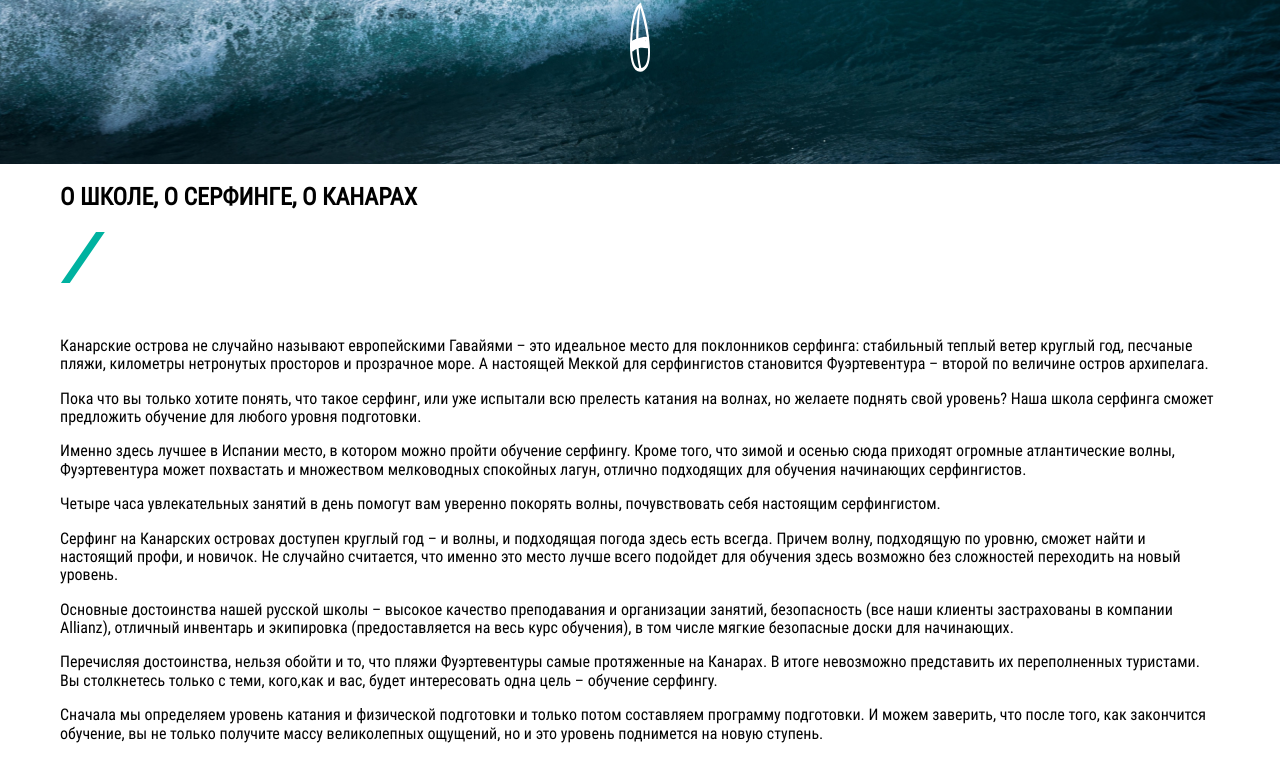
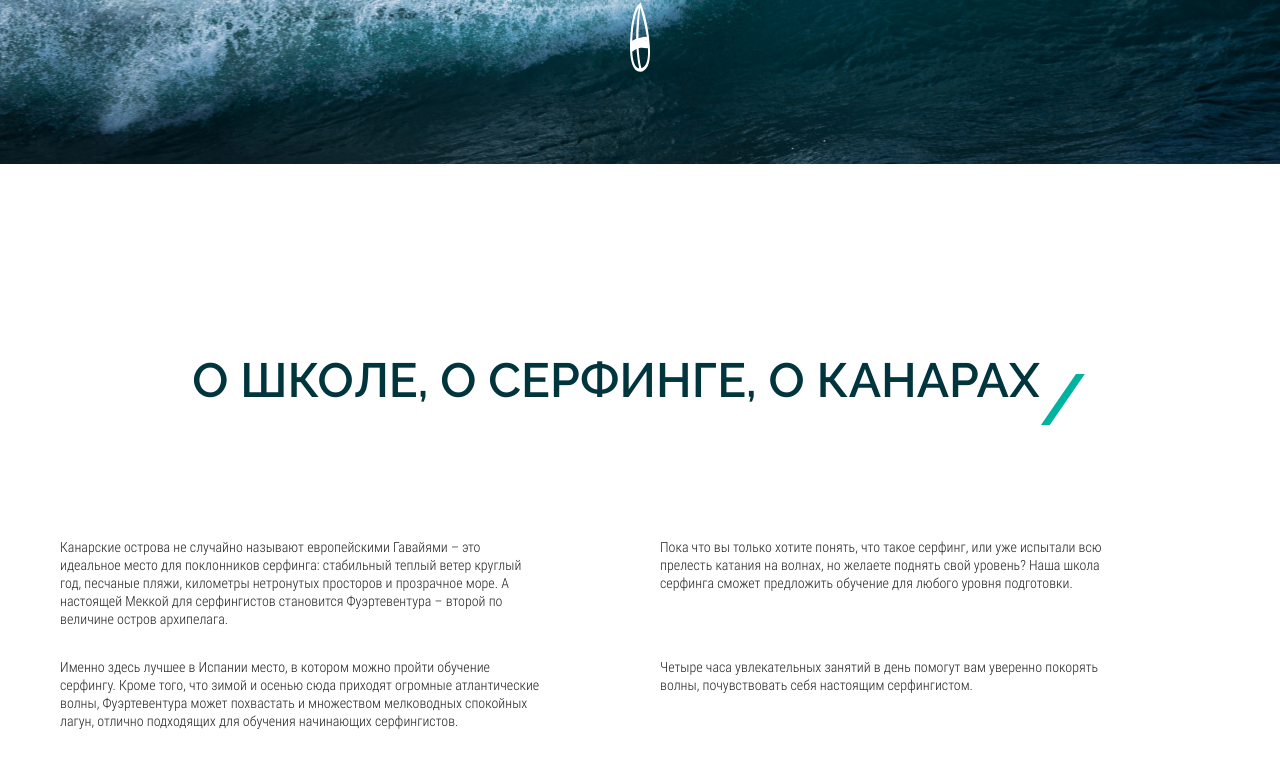
Before and after one commit to SGVIKA/WAWE, a plain HTML site: page index.html in a window 1280 px wide. Shown: the part 915-1673 px from the top of the page. Drawn offline with Linux system fonts and the light colour scheme.

Commit message:
CSS: О школе

```diff
--- a/css/style.css
+++ b/css/style.css
@@ -169,3 +169,60 @@ img {
 .header__decor {
   margin-top: 315px;
 }
+
+.about {
+  padding: 189px 0 199px 0;
+}
+
+.title {
+  display: flex;
+  align-items: flex-start;
+  justify-content: center;
+}
+
+.h2 {
+  margin: 0;
+  font-family: 'Raleway SemiBold';
+  font-size: 3rem;
+  color: var(--title-color);
+}
+
+.about__title {}
+
+.title__decor {
+  position: relative;
+  top: 20px;
+  width: 48px;
+  height: 85px;
+}
+
+
+
+.about__text {
+  display: flex;
+  flex-direction: column;
+  margin-top: 100px;
+}
+
+.ab-t__row {
+  display: flex;
+  justify-content: space-between;
+  margin-top: 30px;
+  max-width: 1080px;
+}
+
+.ab-t__row:first-child {
+  margin: 0;
+}
+
+.text {
+  font-family: 'Roboto Condensed Light';
+  font-size: 0.875rem;
+  color: var(--text-color-two);
+  line-height: 129%;
+}
+
+.ab-t__row p {
+  max-width: 480px;
+  margin: 0;
+}
--- a/index.html
+++ b/index.html
@@ -48,41 +48,43 @@
 
     <section class="about">
       <div class="container">
-        <h2> О ШКОЛЕ, О СЕРФИНГЕ, О КАНАРАХ </h2>
-        <svg xmlns="http://www.w3.org/2000/svg" width="48" height="85" fill="none">
-          <path fill="#00B2A0" d="M44.792.879997 9.728 52H.944L36.008.879997h8.784Z" />
-        </svg>
+        <div class="title">
+          <h2 class="h2 about__title"> О ШКОЛЕ, О СЕРФИНГЕ, О КАНАРАХ </h2>
+          <svg class="title__decor" xmlns="http://www.w3.org/2000/svg" width="48" height="85" fill="none">
+            <path fill="#00B2A0" d="M44.792.879997 9.728 52H.944L36.008.879997h8.784Z" />
+          </svg>
+        </div>
         <div class="about__text">
           <div class="ab-t__row">
-            <p>Канарские острова не случайно называют европейскими Гавайями – это идеальное место для поклонников
+            <p class="text">Канарские острова не случайно называют европейскими Гавайями – это идеальное место для поклонников
               серфинга: стабильный теплый ветер круглый год, песчаные пляжи, километры нетронутых просторов и прозрачное
               море. А настоящей Меккой для серфингистов становится Фуэртевентура – второй по величине остров архипелага.
             </p>
-            <p>Пока что вы только хотите понять, что такое серфинг, или уже испытали всю прелесть катания на волнах, но
+            <p class="text">Пока что вы только хотите понять, что такое серфинг, или уже испытали всю прелесть катания на волнах, но
               желаете поднять свой уровень? Наша школа серфинга сможет предложить обучение для любого уровня подготовки.
             </p>
           </div>
           <div class="ab-t__row">
-            <p>Именно здесь лучшее в Испании место, в котором можно пройти обучение серфингу. Кроме того, что зимой и
+            <p class="text">Именно здесь лучшее в Испании место, в котором можно пройти обучение серфингу. Кроме того, что зимой и
               осенью сюда приходят огромные атлантические волны, Фуэртевентура может похвастать и множеством мелководных
               спокойных лагун, отлично подходящих для обучения начинающих серфингистов.</p>
-            <p>Четыре часа увлекательных занятий в день помогут вам уверенно покорять волны, почувствовать себя
+            <p class="text">Четыре часа увлекательных занятий в день помогут вам уверенно покорять волны, почувствовать себя
               настоящим серфингистом.</p>
           </div>
           <div class="ab-t__row">
-            <p>Серфинг на Канарских островах доступен круглый год – и волны, и подходящая погода здесь есть всегда.
+            <p class="text">Серфинг на Канарских островах доступен круглый год – и волны, и подходящая погода здесь есть всегда.
               Причем волну, подходящую по уровню, сможет найти и настоящий профи, и новичок. Не случайно считается, что
               именно это место лучше всего подойдет для обучения здесь возможно без сложностей переходить на новый
               уровень.</p>
-            <p>Основные достоинства нашей русской школы – высокое качество преподавания и организации занятий,
+            <p class="text">Основные достоинства нашей русской школы – высокое качество преподавания и организации занятий,
               безопасность (все наши клиенты застрахованы в компании Allianz), отличный инвентарь и экипировка
               (предоставляется на весь курс обучения), в том числе мягкие безопасные доски для начинающих.</p>
           </div>
           <div class="ab-t__row">
-            <p>Перечисляя достоинства, нельзя обойти и то, что пляжи Фуэртевентуры самые протяженные на Канарах. В итоге
+            <p class="text">Перечисляя достоинства, нельзя обойти и то, что пляжи Фуэртевентуры самые протяженные на Канарах. В итоге
               невозможно представить их переполненных туристами. Вы столкнетесь только с теми, кого,как и вас, будет
               интересовать одна цель – обучение серфингу.</p>
-            <p>Сначала мы определяем уровень катания и физической подготовки и только потом составляем программу
+            <p class="text">Сначала мы определяем уровень катания и физической подготовки и только потом составляем программу
               подготовки. И можем заверить, что после того, как закончится обучение, вы не только получите массу
               великолепных ощущений, но и это уровень поднимется на новую ступень.</p>
           </div>
```
